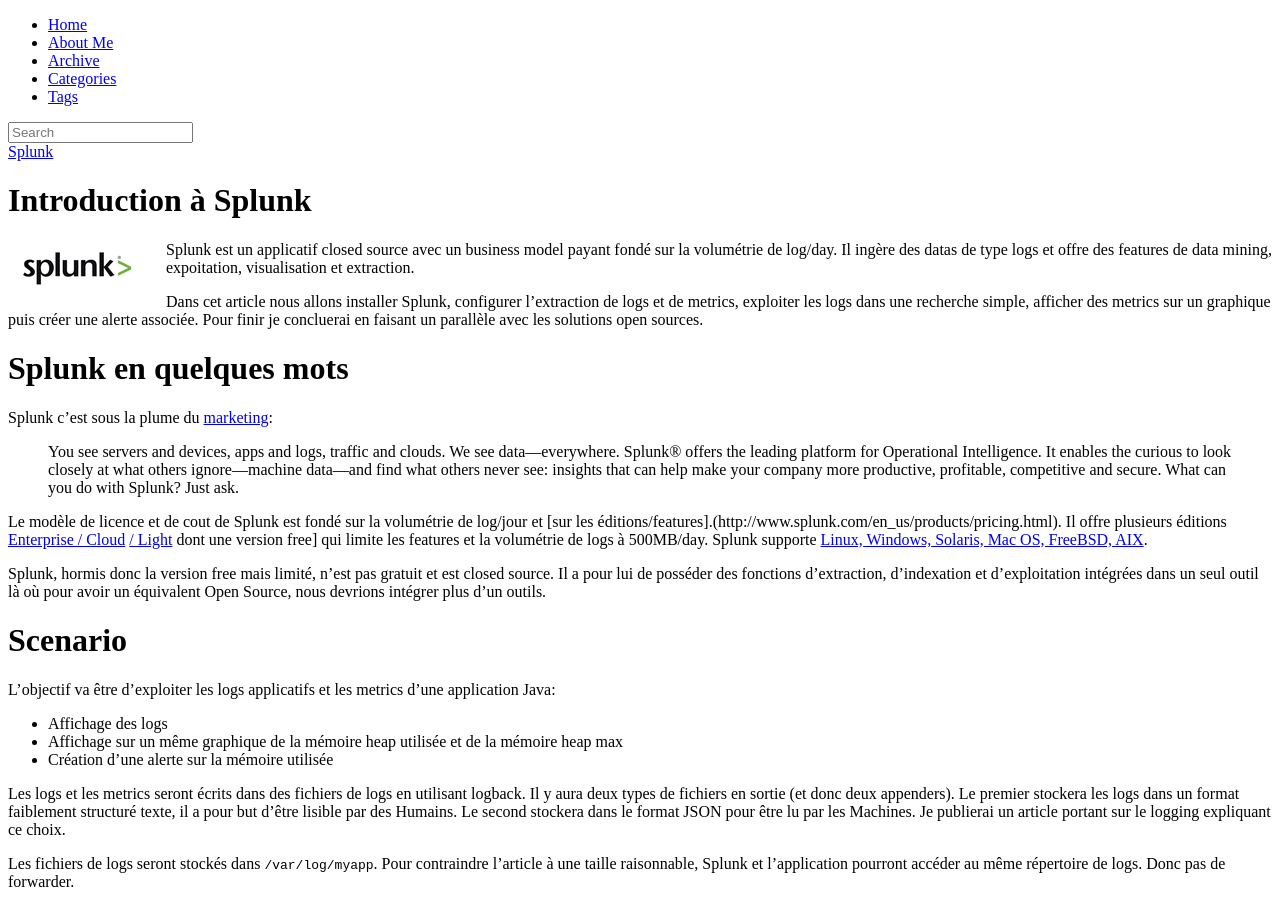
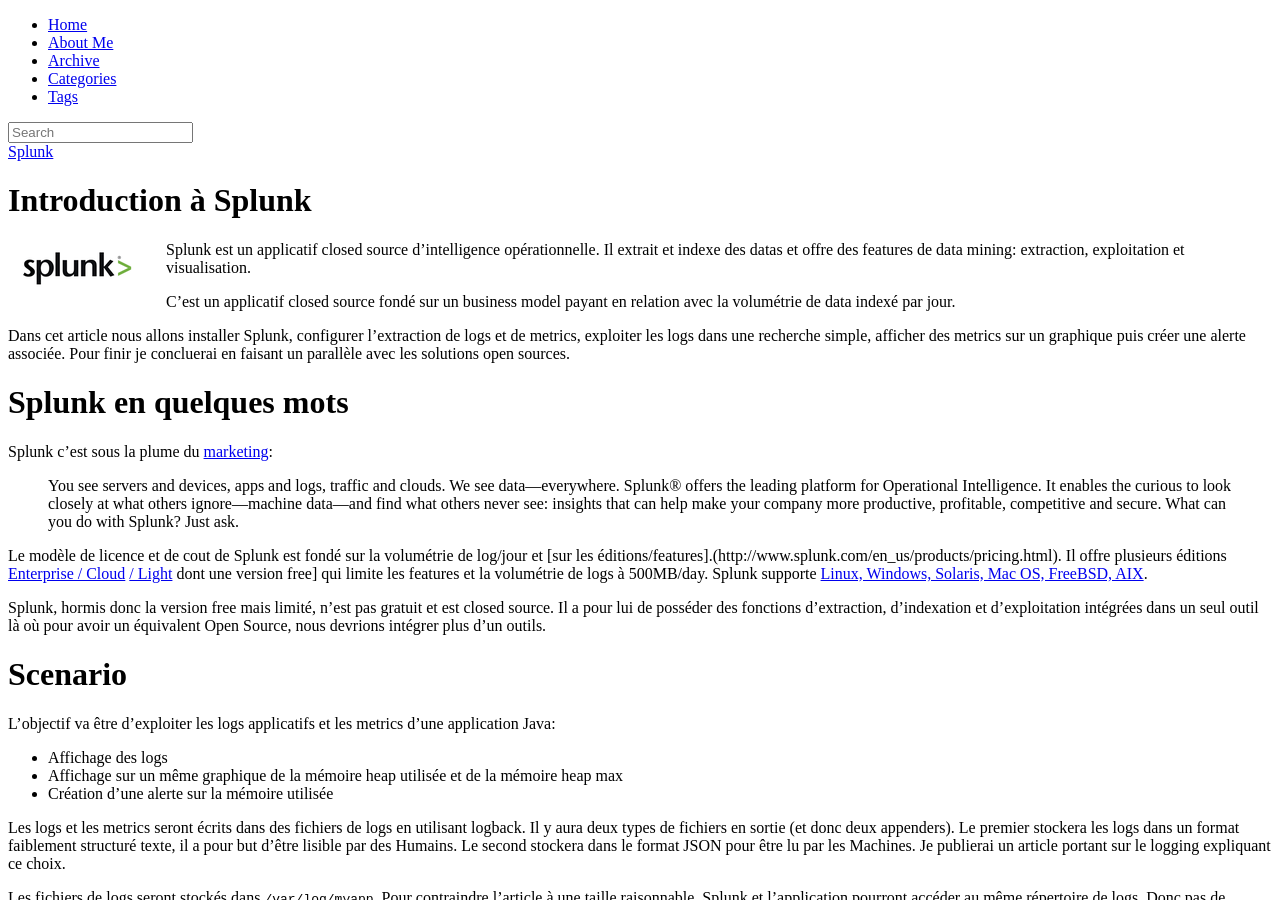
Before and after one commit to nithril/nithril.github.io, a Jekyll site: the page built from _posts/2015-06-02-introduction-a-splunk.markdown, in a window 1280 px wide and 900 px high. Built offline with Jekyll 4.4.1, drawn with Linux system fonts in a browser that asks for light colours; nearby versions of some CDN libraries; library files that are not in the unit come from our copies; comment, search, counter and statistics services are not loaded.

Commit message:
Splunk article

```diff
--- a/_posts/2015-06-02-introduction-a-splunk.markdown
+++ b/_posts/2015-06-02-introduction-a-splunk.markdown
@@ -8,7 +8,9 @@
 
 <img style="float: left;margin-right:20px;" src="/assets/2015-06-02-operational-intelligence-splunk/splunk.png">
 
-Splunk est un applicatif closed source avec un business model payant fondé sur la volumétrie de log/day. Il ingère des datas de type logs et offre des features de data mining, expoitation, visualisation et extraction.
+Splunk est un applicatif closed source d'intelligence opérationnelle. Il extrait et indexe des datas et offre des features de data mining: extraction, exploitation et visualisation.
+
+C'est un applicatif closed source fondé sur un business model payant en relation avec la volumétrie de data indexé par jour.
 
 Dans cet article nous allons installer Splunk, configurer l'extraction de logs et de metrics, exploiter les logs dans une recherche simple, afficher des metrics
  sur un graphique puis créer une alerte associée. Pour finir je concluerai en faisant un parallèle avec les solutions open sources.
```
